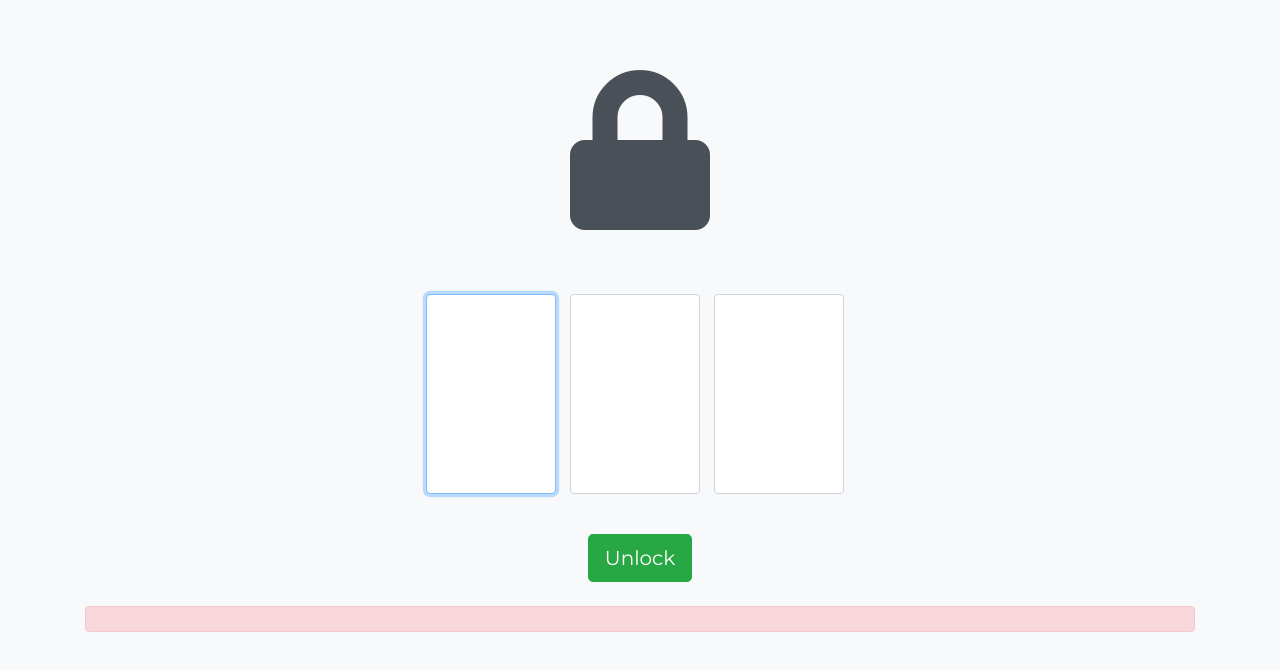
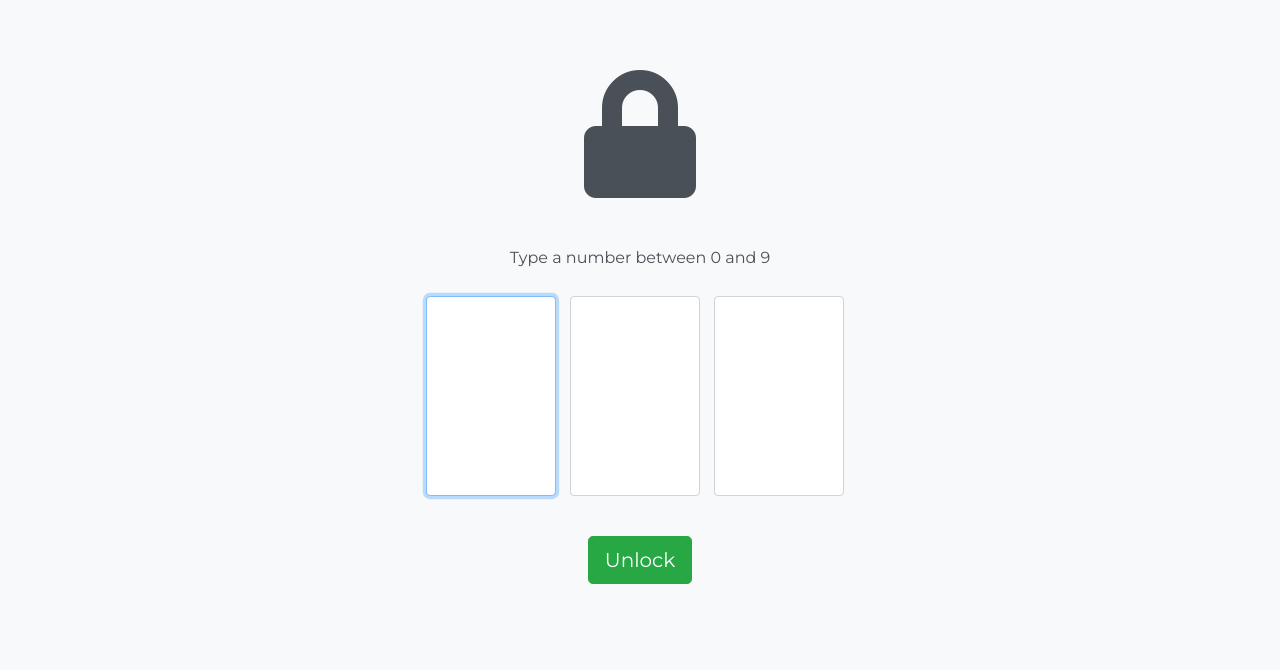
Before and after one commit to thiagodnf/guess-the-code, a website: page index.html in a window 1280 px wide. Drawn offline with nearby package versions, Linux system fonts and the light colour scheme.

Commit message:
some improvements
shake the padlock icon
repositioned the messages
new message when the numbers are duplicated

```diff
--- a/css/style.css
+++ b/css/style.css
@@ -8,6 +8,10 @@ body{
     margin-top: 70px;
 }
 
+.lock-icon{
+
+}
+
 .numbers input[type=text]{
     height: 200px;
     width: 130px;
@@ -15,7 +19,7 @@ body{
     text-align: center;
     display: inline;
     margin-right: 10px;
-    margin-top: 40px;
+    margin-top: 10px;
     margin-bottom: 40px;
 }
 
--- a/index.html
+++ b/index.html
@@ -24,25 +24,33 @@
             <div class="container">
                 <div class="row">
                     <div class="col-12 text-center">
-                        <i class="fas fa-lock fa-10x" ></i>
+                        <div class="lock-icon">
+                            <i class="fas fa-lock fa-8x" ></i>
+                        </div>
+                        <br/>
+                        <br/>
+                        <p>Type a number between 0 and 9</p>
                     </div>
                 </div>
-                <br>
-                <form id="form-unlock">
+                <form id="form-unlock" method="GET" action="#">
                     <div class="numbers">
                         <center>
-                            <input type="text" class="form-control codes" maxlength="1" min="0" step="1" max="9" autocomplete="off" id="code-1" required pattern="[0-9]{1}">
-                            <input type="text" class="form-control codes" maxlength="1" min="0" step="1" max="9" autocomplete="off" id="code-2" required pattern="[0-9]{1}">
-                            <input type="text" class="form-control codes" maxlength="1" min="0" step="1" max="9" autocomplete="off" id="code-3" required pattern="[0-9]{1}">
+                            <input type="text" class="form-control codes" maxlength="1" min="0" step="1" max="9" autocomplete="off" id="code-1" tabindex="1" required pattern="[0-9]{1}">
+                            <input type="text" class="form-control codes" maxlength="1" min="0" step="1" max="9" autocomplete="off" id="code-2" tabindex="2" required pattern="[0-9]{1}">
+                            <input type="text" class="form-control codes" maxlength="1" min="0" step="1" max="9" autocomplete="off" id="code-3" tabindex="3" required pattern="[0-9]{1}">
                         </center>
                     </div>
                     <div class="text-center">
-                        <button type="submit" class="btn btn-success btn-lg" id="btn-unlock">Unlock</button>
+                        <button type="submit" class="btn btn-success btn-lg" id="btn-unlock" tabindex="4">Unlock</button>
                     </div>
                 </form>
                 <br/>
-                <div class="output alert alert-danger">
-
+                <div class="row">
+                    <div class="col-3"></div>
+                    <div class="col-6">
+                        <div class="output alert text-center"> </div>
+                    </div>
+                    <div class="col-3"></div>
                 </div>
             </div>
         </div>
--- a/js/index.js
+++ b/js/index.js
@@ -1,3 +1,11 @@
+function showMessage(type, message){
+    $(".output").addClass(type).html(message);
+}
+
+function hasDuplicates(array) {
+    return (new Set(array)).size !== array.length;
+}
+
 function getRandomInteger(min, max) {
 
     min = Math.ceil(min);
@@ -33,6 +41,10 @@ function getCorrectNumbers(codes, target){
 }
 
 function evaluate(codes, target){
+
+    if (hasDuplicates(codes)){
+        return "The numbers should be different"
+    }
 
     var valids = getValidNumbers(codes, target);
     var corrects = getCorrectNumbers(codes, target);
@@ -87,7 +99,11 @@ $(function(){
         var code2 = parseInt($(this).find("#code-2").val());
         var code3 = parseInt($(this).find("#code-3").val());
 
-        alert(evaluate([code1, code2, code3], target));
+        var result = evaluate([code1, code2, code3], target);
+
+        showMessage("alert-danger", result);
+
+        $(".lock-icon").effect( "shake",{}, 500, function(){});
 
         $("#code-1").select();
 
```
